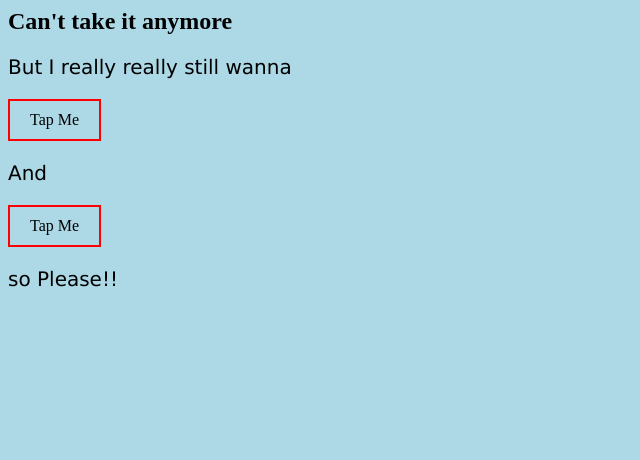
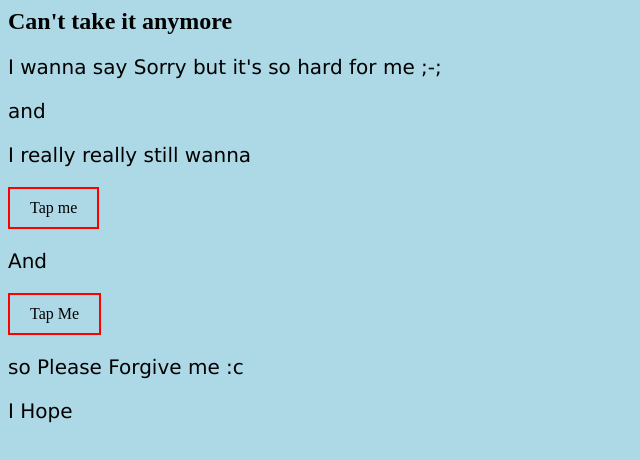
Before and after one commit to Hoshikora/Hoshikora, a plain HTML site: page hmm/index.html in a window 1280 px wide. Shown: the whole page, without its empty margins (0-640 px from the left). Drawn offline with Linux system fonts and the light colour scheme.

Commit message:
Update index.html

```diff
--- a/hmm/index.html
+++ b/hmm/index.html
@@ -5,12 +5,15 @@
 <body>
 <div class="row">
 <h2>Can't take it anymore</h2>
-<p>But I really really still wanna</p>
-<a href="https://www.tiktok.com/@ezzsounds/video/7060983775114611974?is_copy_url=1&is_from_webapp=v1&q=best%20friend%20rex%20orange%20county&t=1666181734458" target="_blank">Tap Me</a>
+<p>I wanna say Sorry but it's so hard for me ;-;</p>
+<p>and</p>
+<p>I really really still wanna</p>
+<a href="https://www.tiktok.com/@ezzsounds/video/7060983775114611974?is_copy_url=1&is_from_webapp=v1&q=best%20friend%20rex%20orange%20county&t=1666181734458" target="_blank">Tap me</a>
 <br>
 <p>And</p>
 <a href="https://www.tiktok.com/@justininiw/video/7115391819566910746?is_copy_url=1&is_from_webapp=v1&q=the%20shade%20rex%20orange%20county&t=1666181879169" target="_blank">Tap Me</a>
-<p>so Please!!</p>
+<p>so Please Forgive me :c</p>
+<p>I Hope</p>
 </div>
 </body>
 </html>
```
